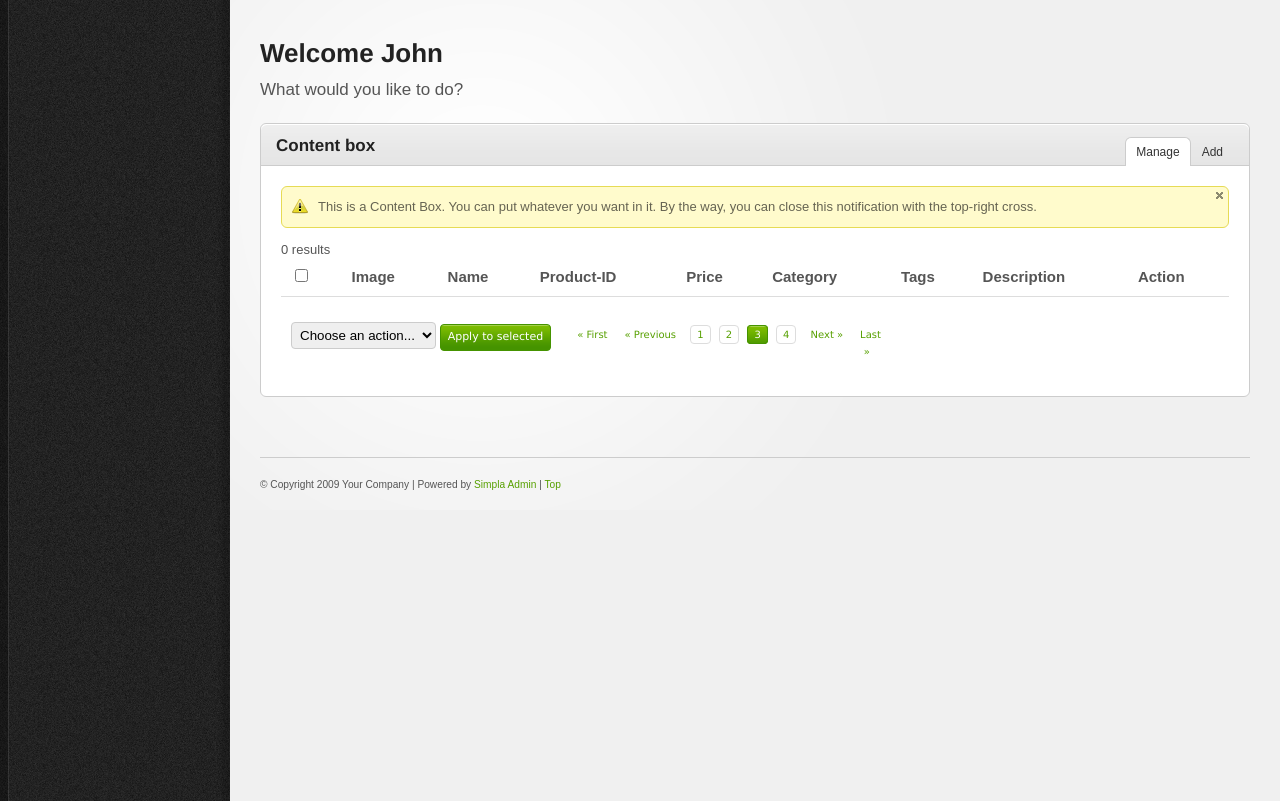
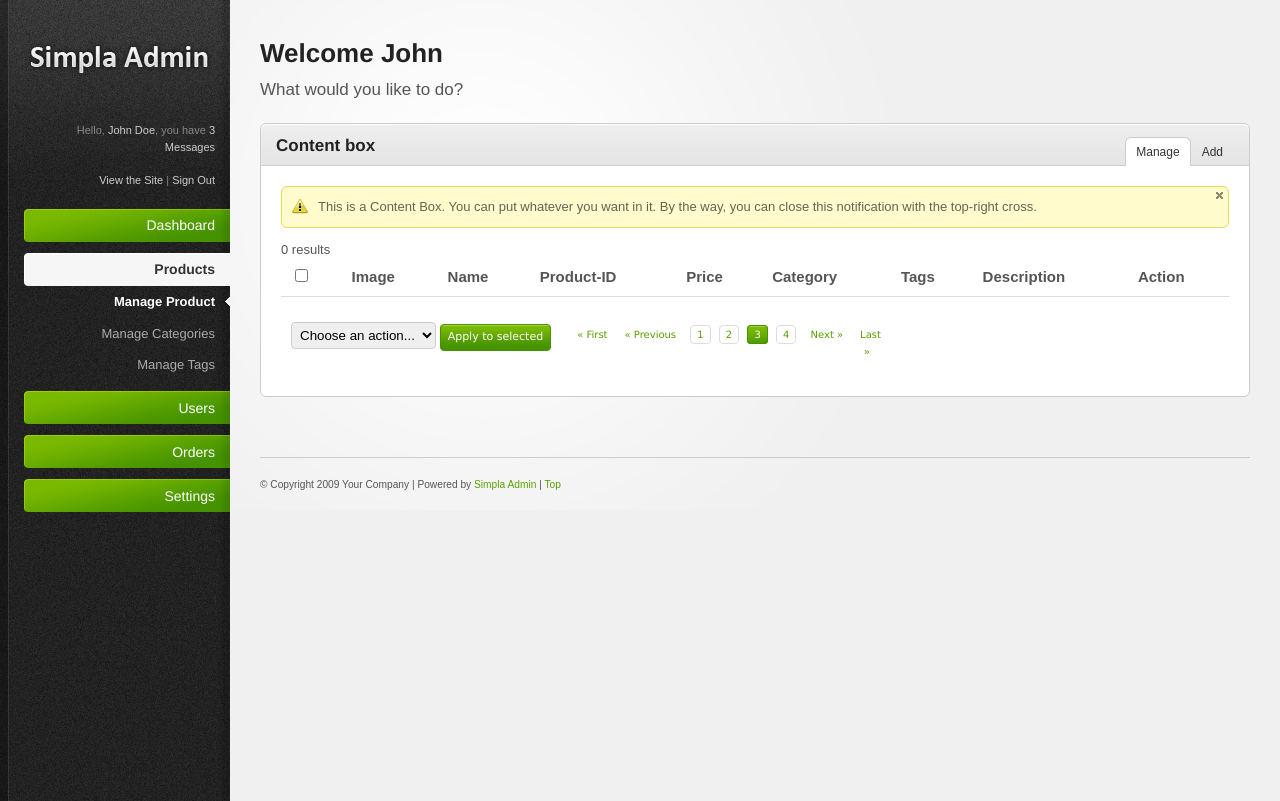
Before and after one commit to akanshasingh9838/Shopping_Cart, a PHP site: page /training/Admin/products.php in a window 1280 px wide. Run offline with PHP 8.4, Linux system fonts and the light colour scheme; data that the repository does not hold is empty.

Commit message:
Initial Commit

```diff
--- a/dailyShop/Admin/products.php
+++ b/dailyShop/Admin/products.php
@@ -2,7 +2,7 @@
 <?php
 include('config.php');
 include('header.php');
-//include('sidebar.php');
+include('sidebar.php');
 
 if(isset($_POST['submit'])){
 	$name=isset($_POST['name']) ? $_POST['name'] : '';
@@ -16,7 +16,7 @@ if(isset($_POST['submit'])){
 	$imagedestination='uploads/'.$imagename;
 	move_uploaded_file($filetempname,$imagedestination);
 	//accessing each tag
-	$tag=implode(',', $_POST['tags']);
+	$tag=implode(",", $_POST['tags']);
 
 	$sql='INSERT INTO products(`name`,`price`,`image`,`category`,`tags`,`description`)VALUES("'.$name.'","'.$price.'","'.$imagename.'","'.$category.'","'.$tag.'","'.$description.'")';
         if ($conn->query($sql) === TRUE) {
@@ -28,6 +28,22 @@ if(isset($_POST['submit'])){
         }
 
 	}
+
+if(isset($_GET['product_id']))
+{
+	$id=$_GET['product_id'];
+	echo $_GET['product_id'];
+
+	$sql = "DELETE FROM products WHERE `product_id`='$id'";
+
+	if ($conn->query($sql) === TRUE) {
+	echo "Record deleted successfully";
+	} else {
+	echo "Error deleting record: " . $conn->error;
+	}
+
+}
+
 
 ?>
 		<div id="main-content"> <!-- Main Content Section with everything -->
@@ -134,7 +150,7 @@ if(isset($_POST['submit'])){
 											echo "<td>".$row["description"]."</td>";
 											echo "<td>";
 											echo '<a href="updateproduct.php?name='.$row["name"].'&price='.$row["price"].'&category='.$row["category"].'&description='.$row["description"].'&product_id='.$row["product_id"].'" title="Edit"><img src="resources/images/icons/pencil.png" alt="Edit" /></a>';
-										 	echo '<a href="deleteproduct.php?product_id='.$row["product_id"].'" onclick="return checkdelete()" title="Delete"><img src="resources/images/icons/cross.png" alt="Delete" /></a>';
+										 	echo '<a href="products.php?product_id='.$row["product_id"].'" onclick="return checkdelete()" title="Delete"><img src="resources/images/icons/cross.png" alt="Delete" /></a>';
 											echo "</td></tr>";
 										}
 									} else {
```
Also changed, not shown: dailyShop/Admin/deleteproduct.php (deleted, +0 -16 lines), dailyShop/Admin/uploads/WhatsApp Image 2020-09-26 at 4.47.41 PM.jpeg (added), dailyShop/Admin/uploads/binaura.jpeg.
